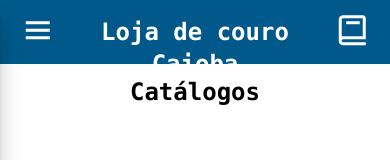
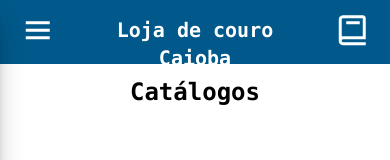
Before and after one commit to Cai0Sant0/ProjetoPessoal, a React (Vite) app: page /catalogo in a window 390 px wide. Shown: the top 160 px of the page. Built offline with nearby package versions, Linux system fonts and the light colour scheme.

Commit message:
mudanca no h1 da navbar

```diff
--- a/src/components/navbar/Navbar.jsx
+++ b/src/components/navbar/Navbar.jsx
@@ -7,7 +7,7 @@
             <div className="w-1/2 h-8">
                 {
                     props.inputInvisivel ? (
-                        <h1 className="text-2xl font-bold font-mono text-center">Loja de couro Caioba</h1>
+                        <h1 className=" text-xl md:text-2xl font-bold font-mono text-center">Loja de couro Caioba</h1>
                     ) : (
                         <>
                             <input type="text" name="Pesquisa" id="InputPesquisa" placeholder="PESQUISAR" className="bg-white h-full w-full text-black rounded-3xl font-bold font-mono pl-8" value={props.pesquisa} onChange={e => props.setPesquisa(e.target.value)} />
```
